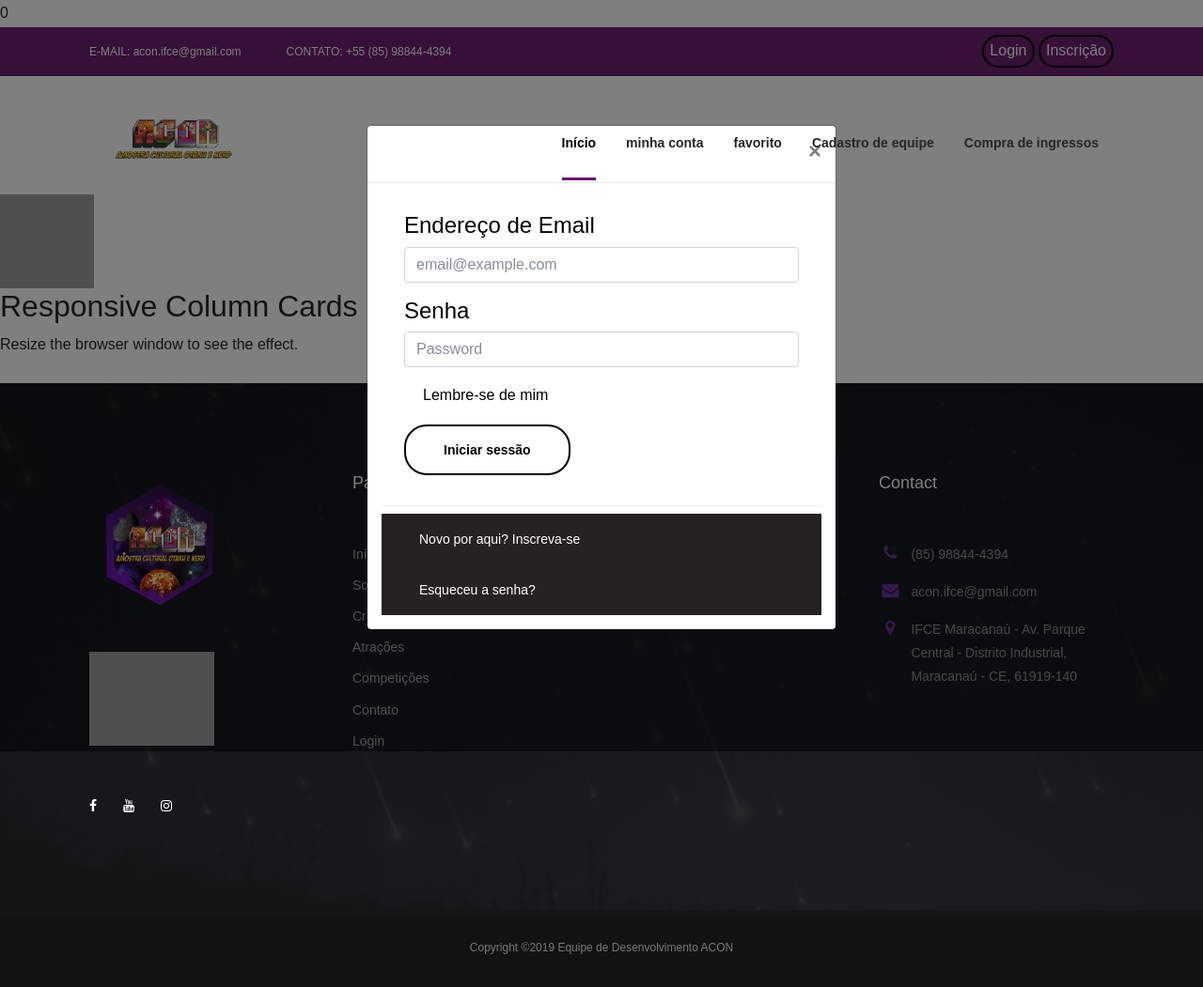
After one commit to kepry/fantabob, a PHP site: page /painel.php in a window 1280 px wide, after a click on "Login". The commit adds this page. Shown: the whole page at 94% size. Run offline with PHP 8.4, Linux system fonts and the light colour scheme; data that the repository does not hold is empty; grey boxes are pictures that could not be loaded.

Commit message:
up up
u´

```diff
--- a/htdoc/conexão.php
+++ b/htdoc/conexão.php
@@ -4,6 +4,7 @@
 		private $array;
 		private $numRows;
 		private $query;
+		private $retornoAll;
 
 		public function __construct(){
 
@@ -16,7 +17,7 @@
 			$query = $this->dsn->query($sql);
 			$this->numRows = $query->rowCount();
 			$this->array = $query->fetch();
-
+			$this->retornoAll = $query->fetchAll();
 
 
 
@@ -39,6 +40,12 @@
 				}
 
 			}
+
+	public function retornoAll(){
+
+		return $this->retornoAll;
+
+	}
 }
 
 
--- /dev/null
+++ b/painel.php
@@ -0,0 +1,456 @@
+<?php
+session_start();
+
+require_once "htdoc/conexão.php";
+  $con = new conexao();
+
+  $query = $con->query("SELECT * FROM usuarios");
+  $retorno = $con->retornoAll();
+  $cont = count($retorno);
+  echo $cont;
+
+
+?>
+
+<!DOCTYPE html>
+<html lang="en">
+<head>
+        <link rel="icon" href="images/icone.ico" type="image/x-icon" />
+    <title>ACON - Entre Mundos!</title>
+<link rel="stylesheet" href="https://stackpath.bootstrapcdn.com/bootstrap/4.3.1/css/bootstrap.min.css" integrity="sha384-ggOyR0iXCbMQv3Xipma34MD+dH/1fQ784/j6cY/iJTQUOhcWr7x9JvoRxT2MZw1T" crossorigin="anonymous">
+
+    <!-- Required meta tags -->
+    <meta charset="utf-8">
+    <meta name="viewport" content="width=device-width, initial-scale=1, shrink-to-fit=no">
+
+    <!-- Bootstrap CSS -->
+    <link rel="stylesheet" href="css/bootstrap.min.css">
+
+    <!-- FontAwesome CSS -->
+    <link rel="stylesheet" href="css/font-awesome.min.css">
+
+    <!-- ElegantFonts CSS -->
+    <link rel="stylesheet" href="css/elegant-fonts.css">
+
+    <!-- themify-icons CSS -->
+    <link rel="stylesheet" href="css/themify-icons.css">
+
+    <!-- Swiper CSS -->
+    <link rel="stylesheet" href="css/swiper.min.css">
+
+    <!-- Styles -->
+    <link rel="stylesheet" href="style.css">
+</head>
+<body>
+    <header class="site-header">
+        <div class="top-header-bar">
+            <div class="container">
+                <div class="row flex-wrap justify-content-center justify-content-lg-between align-items-lg-center">
+                    <div class="col-12 col-lg-8 d-none d-md-flex flex-wrap justify-content-center justify-content-lg-start mb-3 mb-lg-0">
+                        <div class="header-bar-email">
+                            e-MAIL: <a href="#">acon.ifce@gmail.com</a>
+                        </div><!-- .header-bar-email -->
+
+                        <div class="header-bar-text">
+                            <p>Contato: <span>+55 (85) 98844-4394 </span></p>
+                        </div><!-- .header-bar-text -->
+                    </div><!-- .col -->
+
+
+                    <div class="col-12 col-lg-4 d-flex flex-wrap justify-content-center justify-content-lg-end align-items-center">
+                       <div class="donate-btn">
+                            <!-- Button trigger modal -->
+                                <button type="button" class="modeloAly" data-toggle="modal" data-target="#exampleModalCenter">
+                                  Login
+                                </button>
+
+                                <!-- Modal -->
+                                <div class="modal fade" id="exampleModalCenter" tabindex="-1" role="dialog" aria-labelledby="exampleModalCenterTitle" aria-hidden="true">
+                                  <div class="modal-dialog modal-dialog-centered" role="document">
+                                    <div class="modal-content">
+                                      <div class="modal-header">
+                                        <h5 class="modal-title" id="exampleModalCenterTitle">Modal title</h5>
+                                        <button type="button" class="close" data-dismiss="modal" aria-label="Close">
+                                          <span aria-hidden="true">&times;</span>
+                                        </button>
+                                      </div>
+                                      <div class="modal-body">
+                                      <!--Formulario começa aqui-->
+                                        <form class="px-4 py-3" method="POST" action="htdoc/login.php"?">
+                                            <div class="form-group">
+                                              <h4 class="label1"> Endereço de Email</h4>
+                                              <input name="email" type="email" class="form-control" id="exampleDropdownFormEmail1" placeholder="email@example.com" required="" autofocus>
+                                            </div>
+                                            <div class="form-group">
+                                              <h4 class="label1">Senha</h4>
+                                              <input name="senha" type="password" class="form-control" id="exampleDropdownFormPassword1" placeholder="Password" required="">
+                                            </div>
+                                            <div class="form-group">
+                                              <div class="form-check">
+                                                <input type="checkbox" class="form-check-input" id="dropdownCheck">
+                                                <p class="label1">Lembre-se de mim</p>
+                                              </div>
+                                            </div>
+                                            <button type="submit" class="btn btn-primar">Iniciar sessão</button>
+                                          </form>
+                                          <div class="dropdown-divider"></div>
+                                          <a class="dropdown-item" href="inscricao.html">Novo por aqui? Inscreva-se</a>
+                                          <a class="dropdown-item" href="#">Esqueceu a senha?</a>
+                                        <!--termina aqui-->
+                                      </div>
+                                    </div>
+                                  </div>
+                                </div>
+
+
+                                <!-- Button trigger modal -->
+                                <button type="button" class="modeloAly" data-toggle="modal" data-target="#exampleModalCenter2">
+                                  Inscrição
+                                </button>
+                                 <!-- Modal -->
+                                <div class="modal fade" id="exampleModalCenter2" tabindex="-1" role="dialog" aria-labelledby="exampleModalCenterTitle" aria-hidden="true">
+                                  <div class="modal-dialog modal-dialog-centered" role="document">
+                                    <div class="modal-content">
+                                      <div class="modal-header">
+                                        <h5 class="modal-title" id="exampleModalCenterTitle">Inscreva-se</h5>
+                                        <button type="button" class="close" data-dismiss="modal" aria-label="Close">
+                                          <span aria-hidden="true">&times;</span>
+                                        </button>
+                                      </div>
+                                      <div class="modal-body">
+                                      <!--Formulario começa aqui-->
+                                        <form class="px-4 py-3" method="POST" action="htdoc/cadastro.php"?">
+                                            <div class="form-group">
+                                                <h4 class="label1">Nome</h4>
+                                                <input name="nome" class="form-control" placeholder="Nome Completo" type="text" required autofocus>
+                                            </div> <!-- form-group// -->
+                                            <div class="form-group">
+                                              <h4 class="label1"> Endereço de Email</h4>
+                                              <input name="email" type="email" class="form-control" id="exampleDropdownFormEmail1" placeholder="email@example.com" required="">
+                                            </div>
+                                            <div class="form-group">
+                                              <h4 class="label1">Senha</h4>
+                                              <input name="senha" type="password" class="form-control" id="exampleDropdownFormPassword1" placeholder="Password" required="">
+                                            </div>
+                                            <div class="form-group">
+                                                <h4 class="label1">Escolaridade</h4>
+                                                <select name="escolaridade" id="escolaridade">
+                                                    <option value="Ensino Fundamental Incompleto">Ensino Fundamental Incompleto</option>
+                                                    <option value="Ensino Fundamental">Ensino Fundamental</option>
+                                                    <option value="Ensino Medio Incompleto">Ensino Medio Incompleto</option>
+                                                    <option value="Ensino Medio">Ensino Medio</option>
+                                                    <option value="Ensino Técnico Incompleto">Ensino Técnico Incompleto</option>
+                                                    <option value="Ensino Técnico">Ensino Técnico</option>
+                                                    <option value="Ensino Superior Incompleto">Ensino Superior Incompleto</option>
+                                                    <option value="Ensino Superior">Ensino Superior</option>
+                                                </select>
+                                            </div> <!-- form-group// -->
+                                            <div class="form-group">
+                                                <h4 class="label1">Data de Nacimento</h4>
+                                                <input name="data_nacimento" class="form-control" placeholder="Data de nacimento" type="date">
+                                            </div> <!-- form-group// -->
+                                            <div class="form-group">
+                                                <h4 class="label1">Endereço</h4>
+                                                <input name="endereco" class="form-control" placeholder="Endereço" type="text" required >
+                                            </div> <!-- form-group// -->
+                                            <div class="form-group">
+                                                <h4 class="label1">Telefone</h4>
+                                                <input name="Telefone" class="form-control" placeholder="85999999999" type="tel" minlength="11" maxlength="11" required >
+                                            </div> <!-- form-group// -->
+                                            <div class="form-group">
+                                              <div class="form-check">
+                                                <input type="checkbox" class="form-check-input" id="dropdownCheck">
+                                                <p class="label1">Lembre-se de mim</p>
+                                              </div>
+                                            </div>
+                                            <button type="submit" class="btn btn-primar">Inscreva-se</button>
+                                            <button type="reset" class="btn btn-primar">Limpar</button>
+                                          </form>
+
+                                        <!--termina aqui-->
+                                      </div>
+                                    </div>
+                                  </div>
+                                </div>
+
+
+                        </div><!-- .donate-btn -->
+                    </div><!-- .col -->
+                </div><!-- .row -->
+            </div><!-- .container -->
+        </div><!-- .top-header-bar -->
+
+        <div class="nav-bar">
+            <div class="container">
+                <div class="row">
+                    <div class="col-12 d-flex flex-wrap justify-content-between align-items-center">
+                        <div class="site-branding d-flex align-items-center">
+                           <a class="d-block" href="index.html" rel="home"><img class="d-block" src="images/acon.png"  width="180px" height="80px" alt="logo"></a>
+                        </div><!-- .site-branding -->
+
+                        <nav class="site-navigation d-flex justify-content-end align-items-center">
+                            <ul class="d-flex flex-column flex-lg-row justify-content-lg-end align-content-center">
+                                <li class="current-menu-item"><a href="painel.html">Início</a></li>
+                                <li><a href="#">minha conta</a></li>
+                                <li><a href="#">favorito</a></li>
+                                <li><a href="#">Cadastro de equipe</a></li>
+                                <li><a href="#">Compra de ingressos</a>
+                            </ul>
+                        </nav><!-- .site-navigation -->
+
+                        <div class="hamburger-menu d-lg-none">
+                            <span></span>
+                            <span></span>
+                            <span></span>
+                            <span></span>
+                        </div><!-- .hamburger-menu -->
+                    </div><!-- .col -->
+                </div><!-- .row -->
+            </div><!-- .container -->
+        </div><!-- .nav-bar -->
+    </header><!-- .site-header -->
+
+    <!-- =================== Corpo aqui =========================== -->
+    <style type="text/css">
+      .tw-heart-box {
+        position: relative;
+        width: 100px;
+        height: 100px;
+        display: inline-block;
+      }
+
+      .tw-heart {
+        background: url(http://i.imgur.com/zw8ahUb.png) no-repeat 0 0;
+        display: inline-block;
+        width: inherit;
+        height: inherit;
+        position: absolute;
+        left: 0;
+        top: 0;
+      }
+
+      [type="checkbox"]:checked + .tw-heart {
+        transition: background .8s steps(28);
+        background-position: -2800px 0;
+      }
+
+      [type="checkbox"] {
+        opacity: 0;
+        cursor: pointer;
+        position: absolute;
+        top: 0;
+        left: 0;
+        width: 100%;
+        height: 100%;
+        z-index: 1;
+      }
+    </style>
+      <span class="tw-heart-box">
+        <input type="checkbox" name="name" value="">
+        <span class="tw-heart"></span>
+      </span>
+
+    <!--=============teste de card manuasi-->
+<style>
+* {
+  box-sizing: border-box;
+}
+
+body {
+  font-family: Arial, Helvetica, sans-serif;
+}
+
+/* Float four columns side by side */
+.column {
+  float: left;
+  width: 25%;
+  padding: 0 10px;
+}
+
+/* Remove extra left and right margins, due to padding */
+.row {margin: 0 -5px;}
+
+/* Clear floats after the columns */
+.row:after {
+  content: "";
+  display: table;
+  clear: both;
+}
+
+/* Responsive columns */
+@media screen and (max-width: 600px) {
+  .column {
+    width: 100%;
+    display: block;
+    margin-bottom: 20px;
+  }
+}
+
+/* Style the counter cards */
+.card {
+  height: auto;
+  width: auto;
+  box-shadow: 0 4px 8px 0 rgba(0, 0, 0, 0.2);
+  padding: 16px;
+  text-align: center;
+  background-color: #f1f1f1;
+  margin-top:20px;
+}
+</style>
+
+
+<h2>Responsive Column Cards</h2>
+<p>Resize the browser window to see the effect.</p>
+
+<div class="row">
+ <?php
+
+      for($i = 1; $i < $cont+1 ; $i++){
+        $j = $i - 1;
+
+
+      echo ('
+       <div class="column">
+        <div class="card">
+          <img src="images/01.acon.jpg" alt="Smiley face" height="35%" width="100%">
+            <h3>'.$retorno[$j][1].'</h3>
+            <p>'.$retorno[$j][2].'</p>
+            <p>'.$retorno[$j][3].'<p/>
+               <p>'.$retorno[$j][4].'<p/>
+            <p>
+          <span class="tw-heart-box">
+          <input type="checkbox" name="name" value="'.$i.'">
+        <span class="tw-heart"></span>
+        </p>
+
+      </span>
+    </div>
+  </div>
+
+          ');
+
+       }
+
+
+   ?>
+   </div>
+   <p style="margin-bottom: 10px"></p>
+
+
+
+
+    <!--=============teste de card manuasi-->
+
+    <!-- =================== /Corpo aqui =========================== -->
+
+
+    <footer class="site-footer">
+        <div class="footer-widgets">
+            <div class="container">
+                <div class="row">
+                    <div class="col-12 col-md-6 col-lg-3">
+                        <div class="foot-about">
+                            <h2><a class="foot-logo" href="index.html"><img src="images/LogoEntreMundos.png" height="150" alt=""></a></h2>
+                            <h2><a class="foot-logo" href="index.html"><img src="images/if02.png" height="100" alt=""></a></h2>
+
+
+                            <ul class="d-flex flex-wrap align-items-center">
+
+
+                                <!--
+                                    <li><a href="#"><i class="fa fa-pinterest-p"></i></a>
+                                    <a href="#"><i class="fa fa-twitter"></i></a></li>
+                                    <li><a href="#"><i class="fa fa-dribbble"></i></a></li>
+                                    <li><a href="#"><i class="fa fa-behance"></i></a></li>
+                                    <li><a href="#"><i class="fa fa-linkedin"></i></a></li>
+                                -->
+                                <li><a target="_back" href="https://www.facebook.com/ACON.IFCE/"><i class="fa fa-facebook"></i></a></li>
+                                <li><a target="_back" href="https://www.youtube.com/channel/UCIkmENGKFNKRz18T2_iNEtg"><i class="fa fa-youtube"></i></a></li>
+                                <li><a target="_back" href="https://www.instagram.com/acon_ifce/"><i class="fa fa-instagram"></i></a></li>
+
+                            </ul>
+                        </div><!-- .foot-about -->
+                    </div><!-- .col -->
+
+                    <div class="col-12 col-md-6 col-lg-3 mt-5 mt-md-0">
+                        <h2>Páginas</h2>
+
+                        <ul>
+                            <li><a href="index.html">Início</a></li>
+                            <li><a href="about.html">Sobre</a></li>
+                            <li><a href="cronograma.html">Cronograma</a></li>
+                            <li><a href="atracoes.html">Atrações</a></li>
+                            <li><a href="competicoes.html">Competições</a></li>
+                            <li><a href="contact.html">Contato</a></li>
+                            <li><a href="login.html">Login</a></li>
+                        </ul>
+                    </div><!-- .col -->
+
+                    <div class="col-12 col-md-6 col-lg-3 mt-5 mt-md-0">
+                        <div class="foot-latest-news">
+                           <!-- <h2>Latest News</h2>
+
+                            <ul>
+                                <li>
+                                    <h3><a href="#">A new cause to help</a></h3>
+                                    <div class="posted-date">MArch 12, 2018</div>
+                                </li>
+
+                                <li>
+                                    <h3><a href="#">We love to help people</a></h3>
+                                    <div class="posted-date">MArch 12, 2018</div>
+                                </li>
+
+                                <li>
+                                    <h3><a href="#">The new ideas for helping</a></h3>
+                                    <div class="posted-date">MArch 12, 2018</div>
+                                </li>
+                            </ul>-->
+                        </div><!-- .foot-latest-news -->
+                    </div><!-- .col -->
+
+                    <div class="col-12 col-md-6 col-lg-3 mt-5 mt-md-0">
+                        <div class="foot-contact">
+                            <h2>Contact</h2>
+
+                            <ul>
+                                <li><i class="fa fa-phone"></i><span>(85) 98844-4394</span></li>
+                                <li><i class="fa fa-envelope"></i><span>acon.ifce@gmail.com</span></li>
+                                <li><i class="fa fa-map-marker"></i><span> IFCE Maracanaú - Av. Parque Central - Distrito Industrial, Maracanaú - CE, 61919-140</span></li>
+                            </ul>
+                        </div><!-- .foot-contact -->
+
+
+                    </div><!-- .col -->
+                </div><!-- .row -->
+            </div><!-- .container -->
+        </div><!-- .footer-widgets -->
+
+        <div class="footer-bar">
+            <div class="container">
+                <div class="row">
+                    <div class="col-12">
+                        <p class="m-0">
+                            <!-- Link back to Colorlib can't be removed. Template is licensed under CC BY 3.0. -->
+                            Copyright &copy;<script>
+                                document.write(new Date().getFullYear());
+                            </script> Equipe de Desenvolvimento ACON</p>
+                    </div><!-- .col-12 -->
+                </div><!-- .row -->
+            </div><!-- .container -->
+        </div><!-- .footer-bar -->
+    </footer><!-- .site-footer -->
+
+    <script type='text/javascript' src='js/jquery.js'></script>
+    <script type='text/javascript' src='js/jquery.collapsible.min.js'></script>
+    <script type='text/javascript' src='js/swiper.min.js'></script>
+    <script type='text/javascript' src='js/jquery.countdown.min.js'></script>
+    <script type='text/javascript' src='js/circle-progress.min.js'></script>
+    <script type='text/javascript' src='js/jquery.countTo.min.js'></script>
+    <script type='text/javascript' src='js/jquery.barfiller.js'></script>
+    <script type='text/javascript' src='js/custom.js'></script>
+    <script src="https://code.jquery.com/jquery-3.3.1.slim.min.js" integrity="sha384-q8i/X+965DzO0rT7abK41JStQIAqVgRVzpbzo5smXKp4YfRvH+8abtTE1Pi6jizo" crossorigin="anonymous"></script>
+    <script src="https://cdnjs.cloudflare.com/ajax/libs/popper.js/1.14.7/umd/popper.min.js" integrity="sha384-UO2eT0CpHqdSJQ6hJty5KVphtPhzWj9WO1clHTMGa3JDZwrnQq4sF86dIHNDz0W1" crossorigin="anonymous"></script>
+    <script src="https://stackpath.bootstrapcdn.com/bootstrap/4.3.1/js/bootstrap.min.js" integrity="sha384-JjSmVgyd0p3pXB1rRibZUAYoIIy6OrQ6VrjIEaFf/nJGzIxFDsf4x0xIM+B07jRM" crossorigin="anonymous"></script>
+</body>
+</html>
```
Also changed, not shown: htdoc/crud.php (+0 -17 lines), testando2.php (renamed from painel.html, +54 -159 lines).
